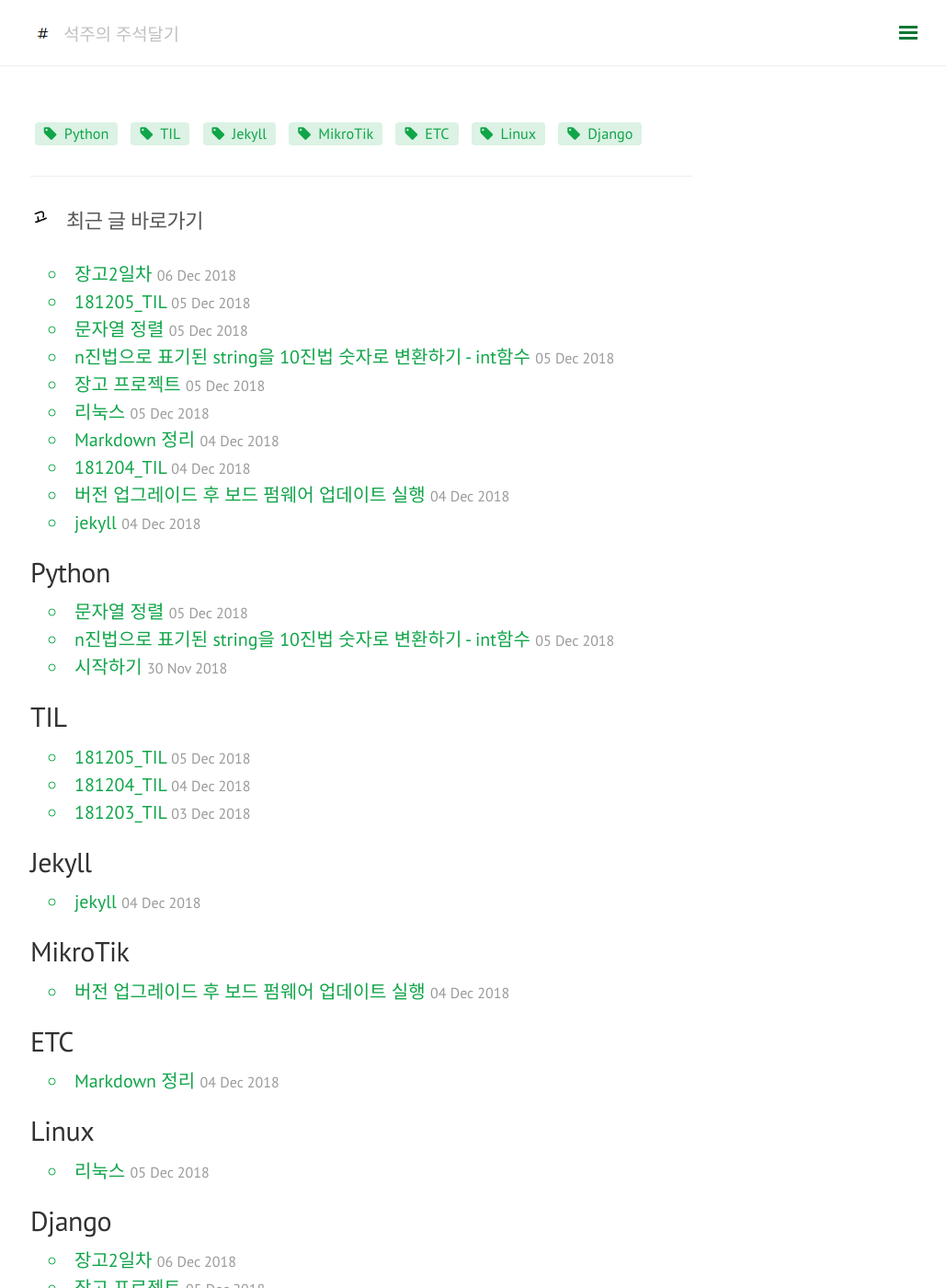
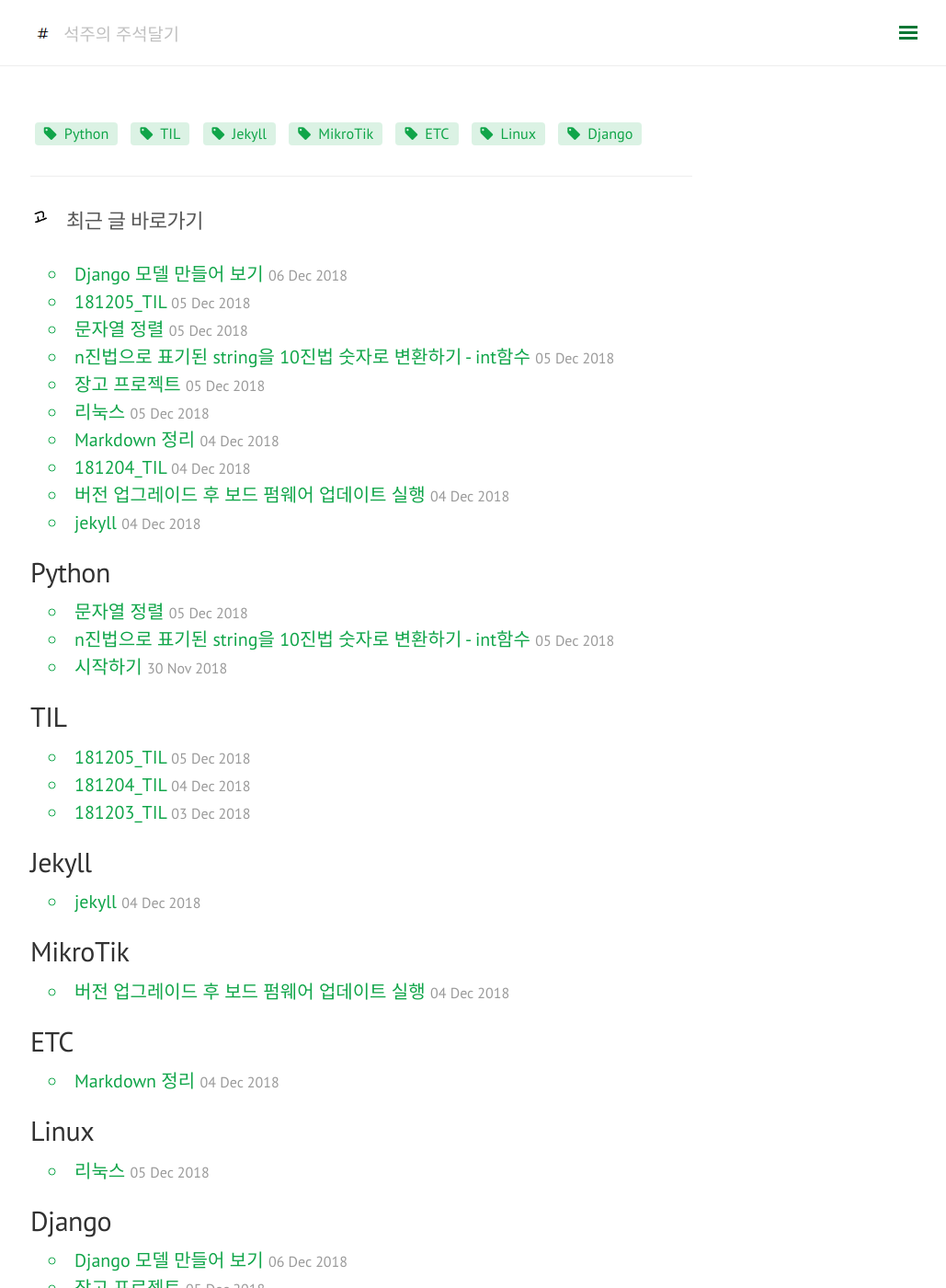
Before and after one commit to somefood/somefood.github.io, a Jekyll site: the page built from index.html, in a window 1280 px wide and 1400 px high. Shown: the whole window at 92% size, without its empty margins (247-1276 px from the left). Built offline with Jekyll 4.4.1, drawn with Linux system fonts in a browser that asks for light colours; nearby versions of some CDN libraries; comment, search, counter and statistics services are not loaded; some of the changed lines change nothing that is shown.

Commit message:
Update 2018-12-06-django2.md

````diff
--- a/_posts/Django/2018-12-06-django2.md
+++ b/_posts/Django/2018-12-06-django2.md
@@ -1,7 +1,23 @@
 ---
 layout: post
-title: 장고2일차
+title: Django 모델 만들어 보기
 category: Django
 tags: [django,python]
 comments: true
 ---
+
+polls라는 앱을 만들어봤고, polls에서 사용할 모델을 만들어 볼 것이다.
+
+polls/models.py 에서 작성하면 된다.
+
+```
+from django.db import models
+
+class Question(models.Model):
+    question_text = models.CharField(max_length=200)    #Char형 칼럼 생성,  최대 길이 200자
+    pub_date = models.DateTimeField('date published')   #시간관련 칼럼, 인수는 admin 사이트에서 date published로 표시된다.
+
+class Choice(models.Model):
+    question = models.ForeignKey(Question, on_delete=models.CASCADE)    #Question과 관계 형성, 나중에 더 알아보기
+    choice_text = models.CharField(max_length=200)                      #Char형 칼럼 생성, 최대 길이 200자
+    votes = models.IntegerField(default=0)                              #Int형 칼럼 생성, 기본값 0 설정
````
